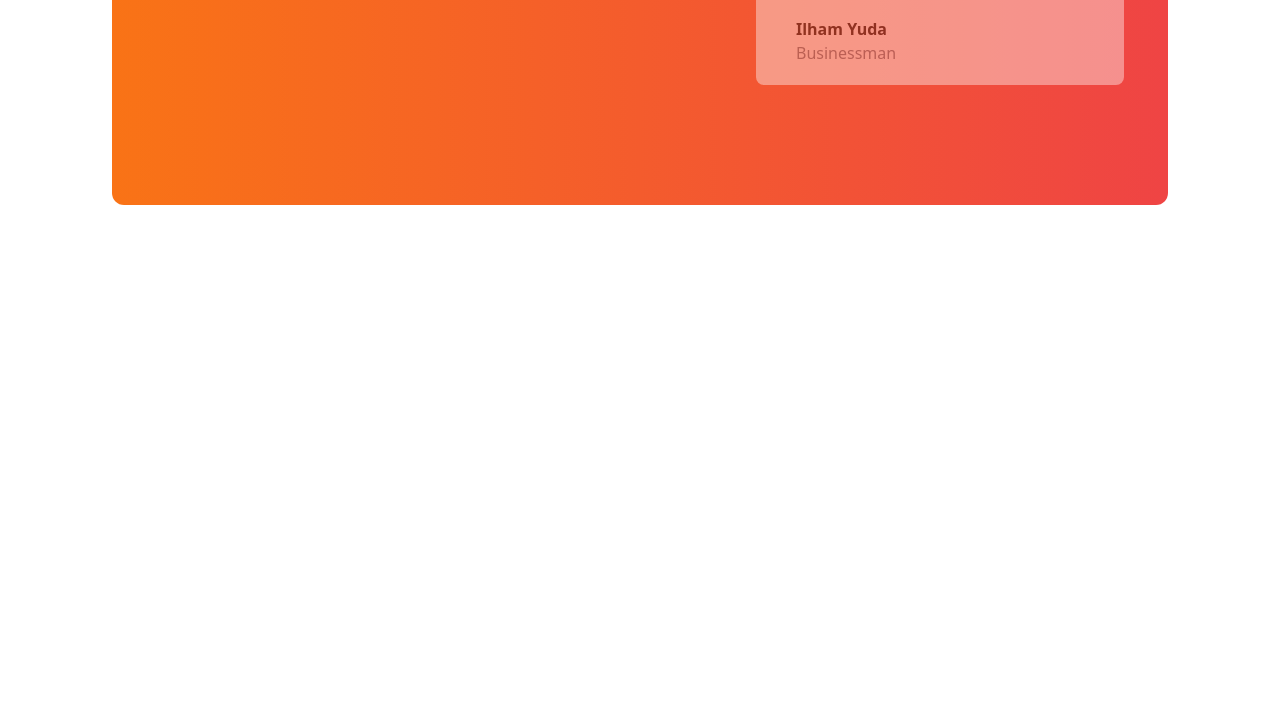
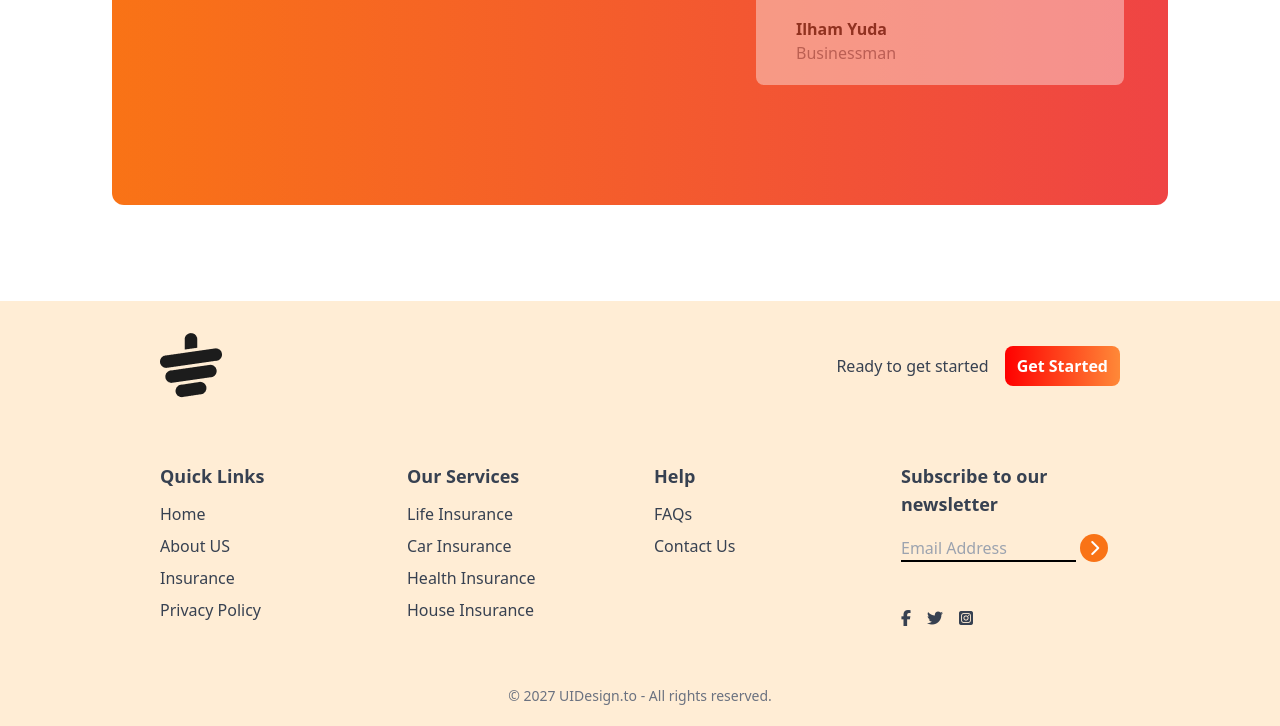
Before and after one commit to MuhammadjunayedHossain/tea-house-with-tailwind, a plain HTML site: page index.html in a window 1280 px wide. Shown: the part 2427-3153 px from the top of the page. Before the commit the page ends 2728 px from the top, so only its background shows below. Drawn offline with nearby package versions, Linux system fonts and the light colour scheme.

Commit message:
Footer Section Added

```diff
--- a/index.html
+++ b/index.html
@@ -10,8 +10,7 @@
         <link href="https://fonts.googleapis.com/css2?family=Manrope:wght@200..800&display=swap" rel="stylesheet">
 
                                     <!-- font awesome cdn -->
-         <script src="https://kit.fontawesome.com/a03127f330.js" crossorigin="anonymous"></script>
-
+          <script src="https://kit.fontawesome.com/a03127f330.js" crossorigin="anonymous"></script>
                                 <!-- tailwind cdn -->
           <script src="https://cdn.tailwindcss.com"></script>
         <script>
@@ -178,5 +177,63 @@
 
           </section>
      </main>
+     <!-- Footer Section -->
+      <footer class="bg-orange-100 text-gray-700 py-10px-4">
+        <div class="w-9/12 mx-auto ">
+          <!-- Logo section -->
+           <div class=" mb-8 flex justify-between">
+            <img class="mb-8 mt-8" src="images/cup.png" alt="">
+            <div class="flex items-center gap-4">
+              <h4>Ready to get started</h4>
+              <button class="bg-gradient-to-r from-[#FF0000] to-[#FF8938] px-3 py-2 rounded-lg font-bold text-white">Get Started</button>
+            </div>
+           </div>
+           <!-- Lins -->
+           <div class="grid grid-cols-4 gap-7">
+            <!-- First coloum -->
+             <div>
+              <h3 class="font-semibold text-lg mb-3">Quick Links</h3>
+              <ul class="space-y-2">
+                <li><a class="hover:text-orange-600" href=""> Home</a></li>
+                <li><a class="hover:text-orange-600" href=""> About US</a></li>
+                <li><a class="hover:text-orange-600" href="">Insurance</a></li>
+                <li><a class="hover:text-orange-600" href="">Privacy Policy</a></li>
+              </ul>
+             </div>
+             <!-- Secound coloum -->
+             <div>
+              <h3 class="font-semibold text-lg mb-3">Our Services</h3>
+              <ul class="space-y-2">
+                <li><a class="hover:text-orange-600" href="">Life Insurance</a></li>
+                <li><a class="hover:text-orange-600" href="">Car Insurance</a></li>
+                <li><a class="hover:text-orange-600" href="">Health Insurance</a></li>
+                <li><a class="hover:text-orange-600" href="">House Insurance</a></li>
+              </ul>
+             </div>
+             <!-- Third coloum -->
+             <div>
+              <h3 class="font-semibold text-lg mb-3">Help</h3>
+              <ul class="space-y-2">
+                <li><a class="hover:text-orange-600" href="">FAQs</a></li>
+                <li><a class="hover:text-orange-600" href="">Contact Us</a></li>
+              </ul>
+             </div>
+             <!-- Forth coloum -->
+              <div>
+                <h3 class="font-bold text-lg mb-4">Subscribe to our newsletter</h3>
+                <input class="bg-transparent border-b-2 border-black w-4/5" type="text" placeholder="Email Address" name="" id="">
+                <i class="fa-solid fa-chevron-right w-7 h-7 bg-orange-500 rounded-full inline-flex items-center justify-center text-white  mb-4"></i>
+                <div class="flex gap-4 mt-8">
+                  <i class="fa-brands fa-facebook-f"></i>
+                  <i class="fa-brands fa-twitter"></i>
+                  <i class="fa-brands fa-square-instagram"></i>
+                </div>
+              </div>
+           </div>
+           <div class="text-center mt-10 p-5">
+            <p class="text-sm text-gray-500">© 2027 UIDesign.to - All rights reserved.</p>
+           </div>
+        </div>
+      </footer>
 </body>
 </html>
```
